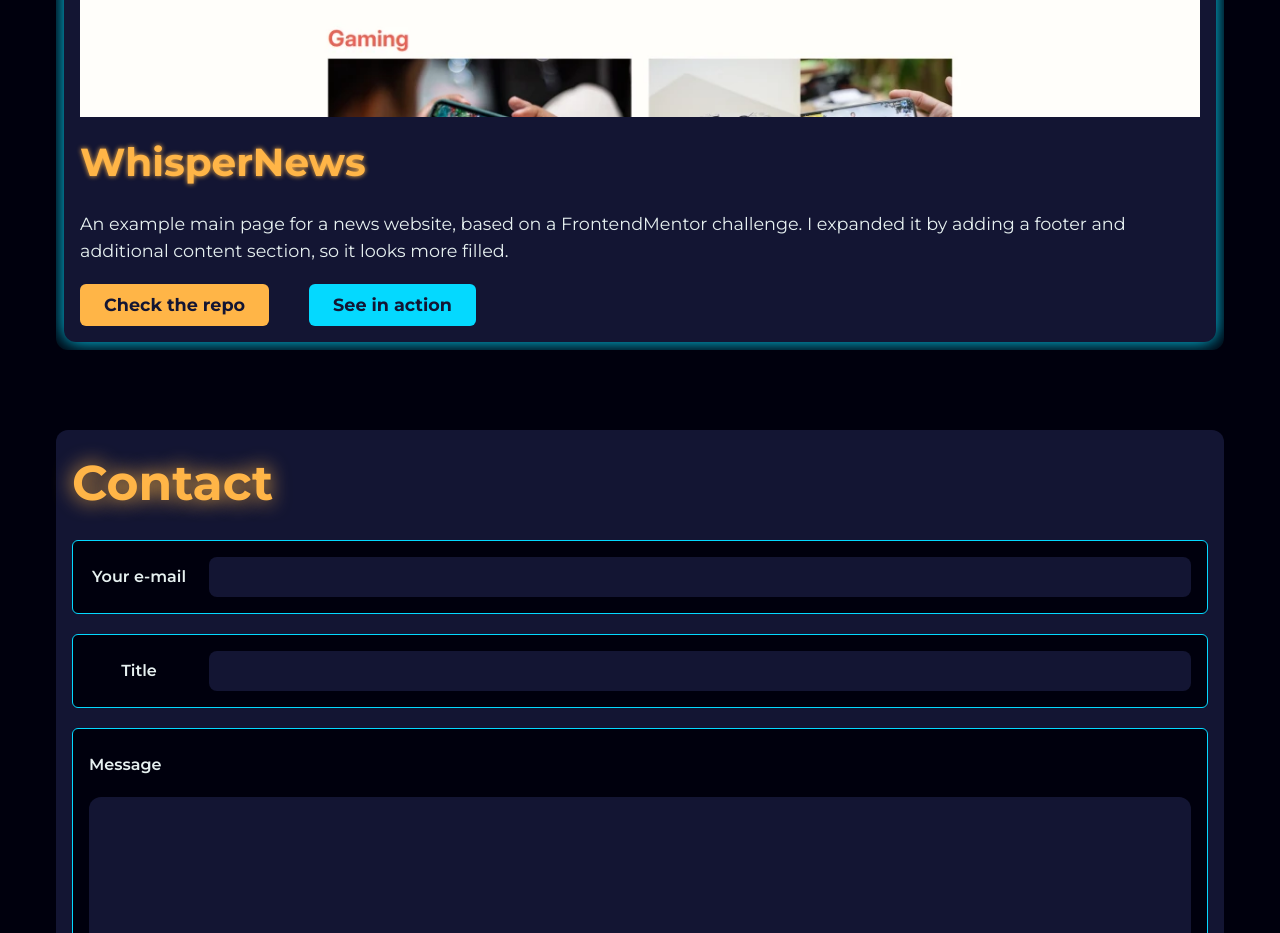
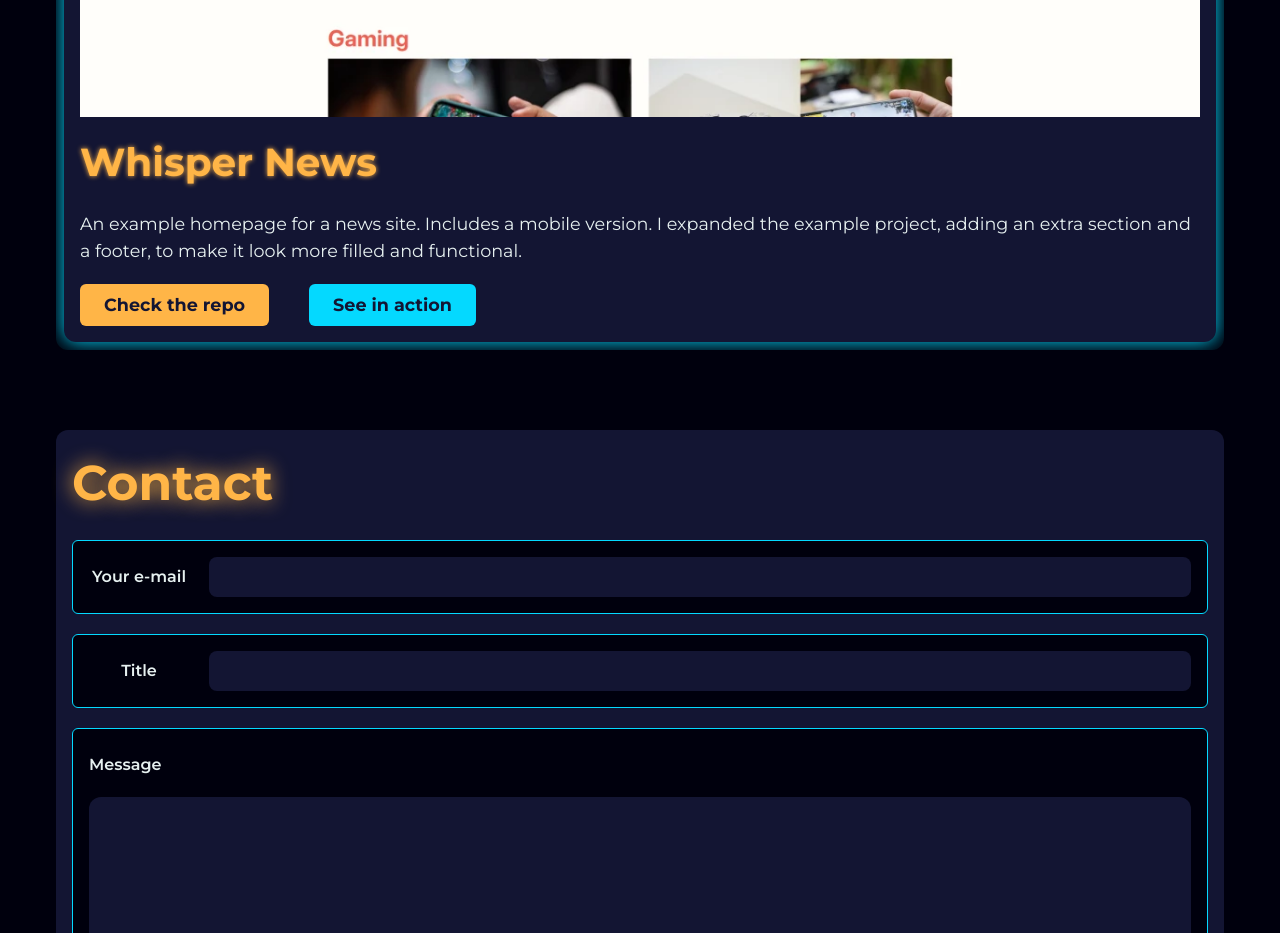
Before and after one commit to LukCen/LBJPortfolio, a Vue app: page / in a window 1280 px wide. Shown: the part 2280-3213 px from the top of the page. Built offline with nearby package versions, Linux system fonts and the light colour scheme; no server answers.

Commit message:
modularized Portfolio items

```diff
--- a/src/components/Portfolio.vue
+++ b/src/components/Portfolio.vue
@@ -1,18 +1,21 @@
+<script setup lang="ts">
+import { projectList } from '../data/projects';
+</script>
 <template>
   <section id="portfolio" class="w-full flex flex-col p-2 gap-5 bg-midnight overflow-hidden rounded-xl">
     <h2 class="text-secondary text-shadow-[0px_0px_5px_var(--color-secondary)] font-bold">Example projects</h2>
     <div aria-label="Portfolio item - WhisperNews"
-      class="flex flex-col min-h-fit w-fit p-4 gap-4 bg-medium rounded-xl shadow-primary" href="">
-      <img src="/assets/whispernews_desktop.webp" alt="Screenshot of the project">
+      class="flex flex-col min-h-fit w-fit p-4 gap-4 bg-medium rounded-xl shadow-primary" href=""
+      v-for="item in projectList">
+      <img :src="item.img" alt="Screenshot of the project">
       <div class="text_content flex flex-col gap-5">
-        <h3 class="text-secondary font-bold text-shadow-[0px_0px_5px_var(--color-secondary)]">WhisperNews</h3>
-        <p class="description">An example main page for a news website, based on a FrontendMentor challenge. I expanded
-          it by adding a footer and additional content section, so it looks more filled.</p>
+        <h3 class="text-secondary font-bold text-shadow-[0px_0px_5px_var(--color-secondary)]">{{ item.title }}</h3>
+        <p class="description">{{ item.desc }}</p>
         <div class="links flex gap-10">
           <a class="px-6 py-2 flex justify-center items-center bg-secondary font-bold text-medium hover:shadow-secondary duration-150 rounded-md"
-            href="https://github.com/LukCen/WhisperNews">Check the repo</a>
+            :href="String(item.url)">Check the repo</a>
           <a class="px-6 py-2 flex justify-center items-center bg-primary font-bold text-medium hover:shadow-primary duration-150 rounded-md"
-            href="https://whispernews-six.vercel.app/">See in
+            :href="String(item.repo)">See in
             action</a>
         </div>
       </div>
--- /dev/null
+++ b/src/data/projects.ts
@@ -0,0 +1,12 @@
+import type { Project } from "../types/types";
+
+export const projectList: Project[] = [
+  {
+    id: 0,
+    img: "/assets/whispernews_desktop.webp",
+    title: "Whisper News",
+    desc: "An example homepage for a news site. Includes a mobile version. I expanded the example project, adding an extra section and a footer, to make it look more filled and functional.",
+    repo: "https://github.com/LukCen/WhisperNews",
+    url: "https://whispernews-six.vercel.app/"
+  }
+]
```
Also changed, not shown: src/types/types.d.ts (added, +18 -0 lines).
